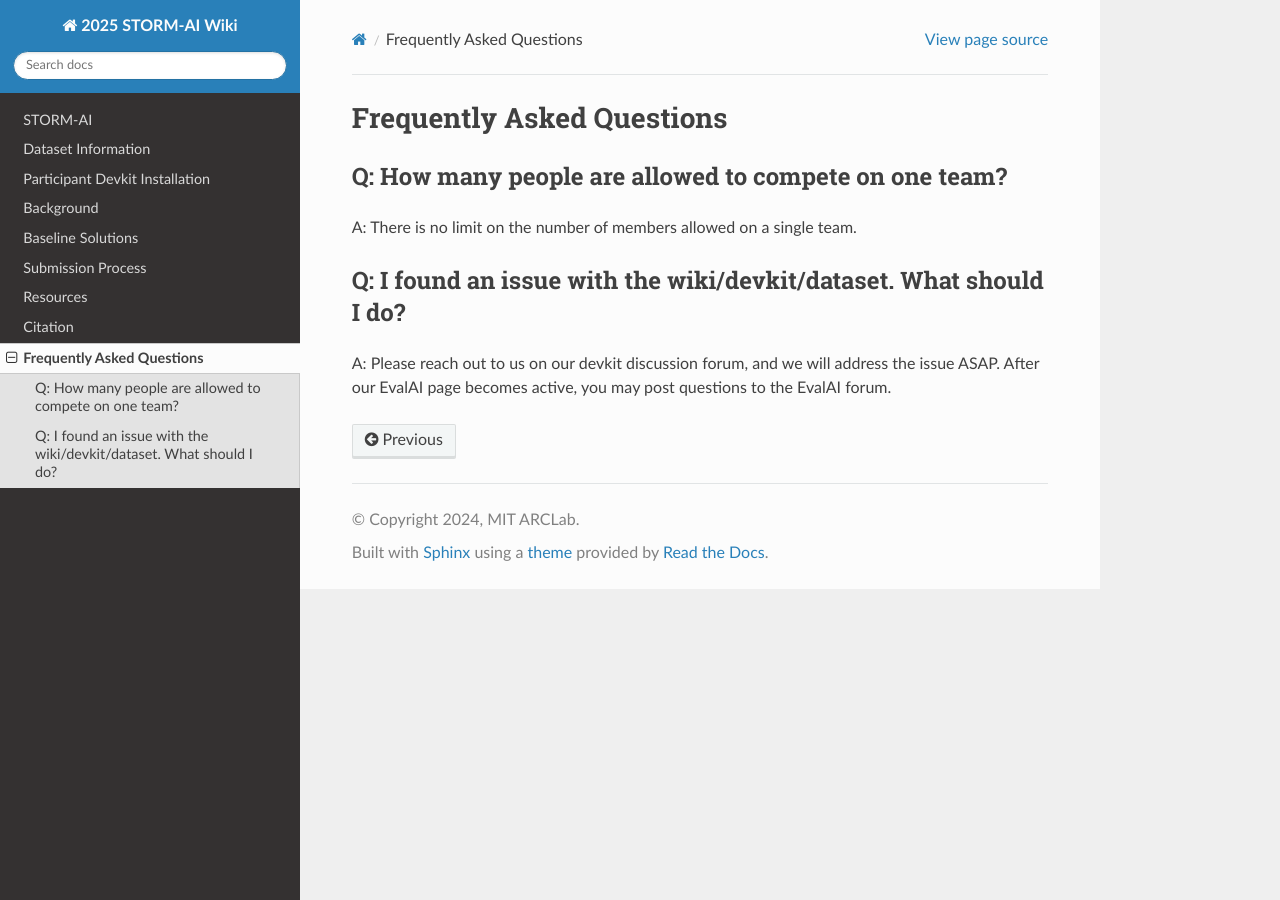
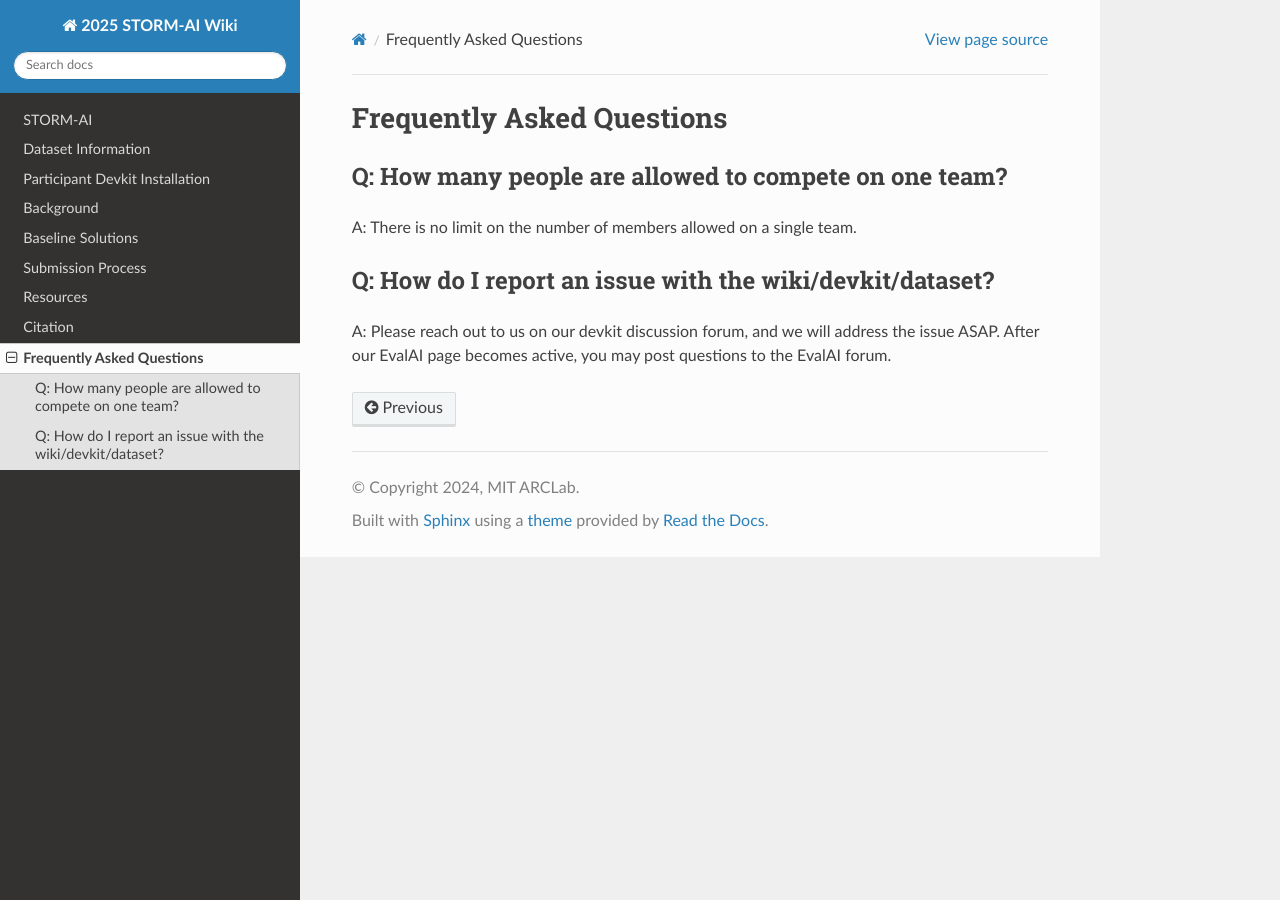
Before and after one commit to olgupila/STORM-AI-devkit-2025, a Sphinx documentation site: the page built from docs/faq.md, in a window 1280 px wide. Built offline with Sphinx 7.4.7 and the Read the Docs theme 3.1.0, drawn with Linux system fonts in a browser that asks for light colours; pages that are not in the unit, such as notebooks, are missing from menus.

Commit message:
adjust FAQ verbiage

```diff
--- a/docs/faq.md
+++ b/docs/faq.md
@@ -1,5 +1,5 @@
 # Frequently Asked Questions
 #### Q: How many people are allowed to compete on one team?
 A: There is no limit on the number of members allowed on a single team.
-#### Q: I found an issue with the wiki/devkit/dataset. What should I do?
+#### Q: How do I report an issue with the wiki/devkit/dataset?
 A: Please reach out to us on our devkit discussion forum, and we will address the issue ASAP. After our EvalAI page becomes active, you may post questions to the EvalAI forum.
```
